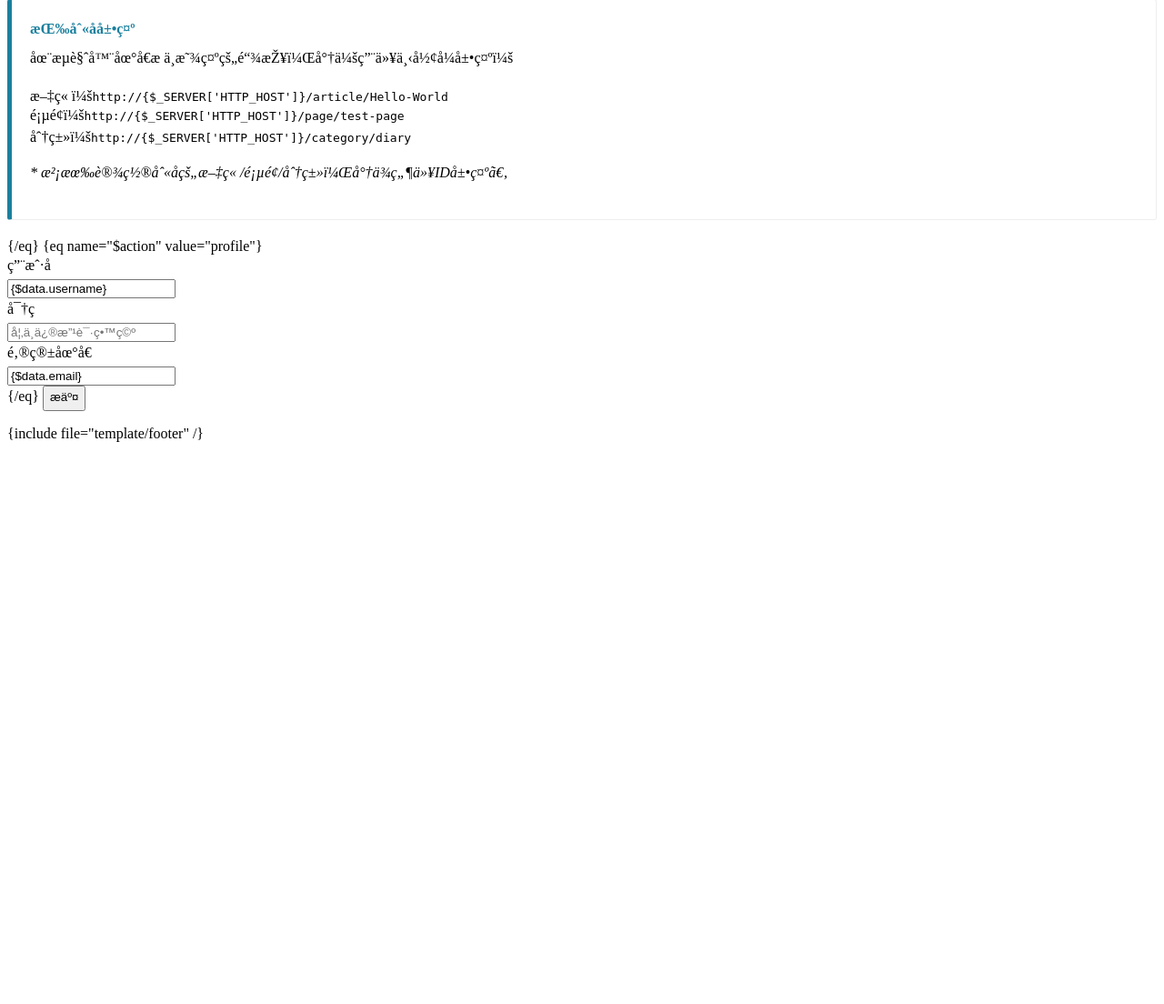
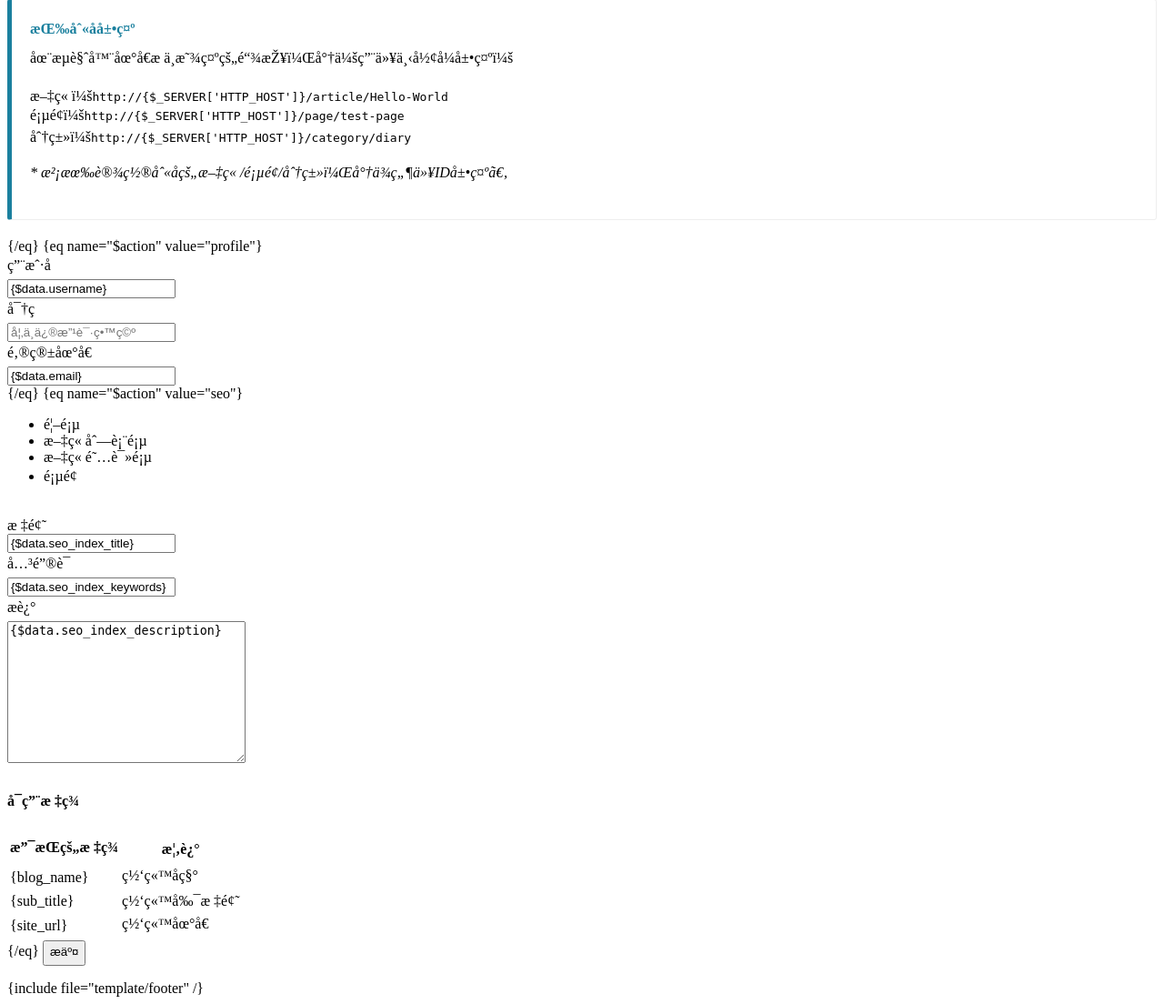
Before and after one commit to sinkey100/KurBlog, a PHP site: page /DbName/application/admin/view/setting/setting.html in a window 1280 px wide. Shown: the part 1466-2570 px from the top of the page at 91% size. Before the commit the page ends 1952 px from the top, so only its background shows below. Run offline with PHP 8.4, Linux system fonts and the light colour scheme.

Commit message:
Update V1.1 2018.12.02

```diff
--- a/application/admin/controller/Base.php
+++ b/application/admin/controller/Base.php
@@ -10,6 +10,7 @@ class Base extends Controller
 {
 
     public function _initialize() {
+        checkInstall();
         $flag = Session::get('member.uid');
         if (!$flag) {
             $this->redirect('/admin/login');
--- a/application/admin/controller/Index.php
+++ b/application/admin/controller/Index.php
@@ -26,7 +26,7 @@ class Index extends Base
         $dbVersion      = Db::query("SELECT VERSION()");
         $dbVersion      = $dbVersion[0]['VERSION()'];
         $system_data = [
-            'KurBlog'       => '1.0',
+            'KurBlog'       => config('kurblog.version'),
             'ThinkPHP'      => THINK_VERSION,
             'serverInfo'    => $serverInfo,
             'fileUpload'    => $fileUpload,
--- a/application/admin/view/article/index.html
+++ b/application/admin/view/article/index.html
@@ -18,7 +18,7 @@
         {volist name="article_list" id="vo"}
         <tr id="li_{$vo.id}">
             <td>{$vo.id}</td>
-            <td class="title"><a href="{:url('index/index/article',['param'=>$vo.id])}" target="_blank">{$vo.title}</a></td>
+            <td class="title"><a href="{:url('index/article/index',['param'=>$vo.id])}" target="_blank">{$vo.title}</a></td>
             <td class="category_id">{$category[$vo.category_id]}</td>
             <td class="comment-num">
                 {neq name="$vo.status" value="0"}
--- a/application/admin/view/menu/index.html
+++ b/application/admin/view/menu/index.html
@@ -27,6 +27,7 @@
                 <td class="title">{$vo.title}</td>
                 <td>{$vo.menu_type}</td>
                 <td class="value">{$vo.value}</td>
+                <td class="hidden class">{$vo.class}</td>
                 <td>
                     <div class="btn-group">
                         <button type="button" class="btn btn-sm btn-default dropdown-toggle" data-toggle="dropdown" aria-haspopup="true" aria-expanded="false">
@@ -79,6 +80,11 @@
                 <input type="text" class="form-control" id="value" name="value">
                 <p class="help-block">文章、页面、文章分类请输入对应ID，链接请输入URL地址。</p>
             </div>
+            <div class="form-group">
+                <label for="value">标识Class</label>
+                <input type="text" class="form-control" id="class" name="class">
+                <p class="help-block">用于主题中区分不同菜单，通常可以留空。</p>
+            </div>
             <button type="submit" class="submit btn btn-primary">提交</button>
             <div class="btn btn-default cancel">取消添加</div>
         </form>
--- a/application/admin/view/page/index.html
+++ b/application/admin/view/page/index.html
@@ -17,7 +17,7 @@
         {volist name="page_list" id="vo"}
         <tr id="li_{$vo.id}">
             <td>{$vo.id}</td>
-            <td class="title"><a href="{:url('index/index/page',['param'=>$vo.id])}" target="_blank">{$vo.title}</a></td>
+            <td class="title"><a href="{:url('index/page/index',['param'=>$vo.id])}" target="_blank">{$vo.title}</a></td>
             <td class="comment-num">{$commentNum[$vo.id]}</td>
             <td class="time">{$vo.create_time}</td>
             <td>
--- a/application/admin/view/setting/setting.html
+++ b/application/admin/view/setting/setting.html
@@ -232,6 +232,121 @@
             </div>
         </div>
         {/eq}
+        {eq name="$action" value="seo"}
+
+        <ul id="seo-tag-menu" class="nav nav-pills" role="tablist">
+            <li role="presentation" class="index active" data-id="index"><a>首页</a></li>
+            <li role="presentation" class="list" data-id="list"><a>文章列表页</a></li>
+            <li role="presentation" class="article" data-id="article"><a>文章阅读页</a></li>
+            <li role="presentation" class="page" data-id="page"><a>页面</a></li>
+        </ul>
+        <div class="form-seo" style="margin:30px 0;">
+            <!------------------  index -------------------------->
+            <div class="form-group index">
+                <label for="seo_index_title" class="col-sm-2 control-label">标题</label>
+                <div class="col-sm-10">
+                    <input type="text" class="form-control" name="seo_index_title"
+                           id="seo_index_title" value="{$data.seo_index_title}">
+                </div>
+            </div>
+            <div class="form-group index">
+                <label for="seo_index_keywords" class="col-sm-2 control-label">关键词</label>
+                <div class="col-sm-10">
+                    <input class="form-control" name="seo_index_keywords"
+                           id="seo_index_keywords" value="{$data.seo_index_keywords}">
+                </div>
+            </div>
+            <div class="form-group index">
+                <label for="seo_index_description" class="col-sm-2 control-label">描述</label>
+                <div class="col-sm-10">
+                    <textarea class="form-control" name="seo_index_description"
+                              id="seo_index_description" cols="30" rows="10">{$data.seo_index_description}</textarea>
+                </div>
+            </div>
+            <!------------------  list -------------------------->
+            <div class="form-group list" style="display:none">
+                <label for="seo_list_title" class="col-sm-2 control-label">标题</label>
+                <div class="col-sm-10">
+                    <input type="text" class="form-control" name="seo_list_title"
+                           id="seo_list_title" value="{$data.seo_list_title}">
+                </div>
+            </div>
+            <div class="form-group list" style="display:none">
+                <label for="seo_list_keywords" class="col-sm-2 control-label">关键词</label>
+                <div class="col-sm-10">
+                    <input class="form-control" name="seo_list_keywords"
+                           id="seo_list_keywords" value="{$data.seo_list_keywords}">
+                </div>
+            </div>
+            <div class="form-group list" style="display:none">
+                <label for="seo_list_description" class="col-sm-2 control-label">描述</label>
+                <div class="col-sm-10">
+                    <textarea class="form-control" name="seo_list_description"
+                              id="seo_list_description" cols="30" rows="10">{$data.seo_list_description}</textarea>
+                </div>
+            </div>
+            <!------------------  article -------------------------->
+            <div class="form-group article" style="display:none">
+                <label for="seo_article_title" class="col-sm-2 control-label">标题</label>
+                <div class="col-sm-10">
+                    <input type="text" class="form-control" name="seo_article_title"
+                           id="seo_article_title" value="{$data.seo_article_title}">
+                </div>
+            </div>
+            <div class="form-group article" style="display:none">
+                <label for="seo_article_keywords" class="col-sm-2 control-label">关键词</label>
+                <div class="col-sm-10">
+                    <input class="form-control" name="seo_article_keywords"
+                           id="seo_article_keywords" value="{$data.seo_article_keywords}">
+                </div>
+            </div>
+            <div class="form-group article" style="display:none">
+                <label for="seo_article_description" class="col-sm-2 control-label">描述</label>
+                <div class="col-sm-10">
+                    <textarea class="form-control" name="seo_article_description"
+                              id="seo_article_description" cols="30" rows="10">{$data.seo_article_description}</textarea>
+                </div>
+            </div>
+            <!------------------  page -------------------------->
+            <div class="form-group page" style="display:none">
+                <label for="seo_page_title" class="col-sm-2 control-label">标题</label>
+                <div class="col-sm-10">
+                    <input type="text" class="form-control" name="seo_page_title"
+                           id="seo_page_title" value="{$data.seo_page_title}">
+                </div>
+            </div>
+            <div class="form-group page" style="display:none">
+                <label for="seo_page_keywords" class="col-sm-2 control-label">关键词</label>
+                <div class="col-sm-10">
+                    <input class="form-control" name="seo_page_keywords"
+                           id="seo_page_keywords" value="{$data.seo_page_keywords}">
+                </div>
+            </div>
+            <div class="form-group page" style="display:none">
+                <label for="seo_page_description" class="col-sm-2 control-label">描述</label>
+                <div class="col-sm-10">
+                    <textarea class="form-control" name="seo_page_description"
+                              id="seo_page_description" cols="30" rows="10">{$data.seo_page_description}</textarea>
+                </div>
+            </div>
+        </div>
+        <h4 class="sub-header">可用标签</h4>
+
+        <table class="seo-tag-list table">
+            <thead><tr><th>支持的标签</th><th>概述</th></tr></thead>
+            <tbody>
+                <tr style="display:none" class="item article"><td>{title}</td><td>文章标题</td></tr>
+                <tr style="display:none" class="item page"><td>{title}</td><td>页面标题</td></tr>
+                <tr style="display:none" class="item article list"><td>{category_name}</td><td>分类名</td></tr>
+                <tr style="display:none" class="item list"><td>{page}</td><td>当前页数</td></tr>
+                <tr style="display:none" class="item article"><td>{description}</td><td>文章摘要</td></tr>
+                <tr style="display:none" class="item page"><td>{description}</td><td>页面摘要</td></tr>
+                <tr class="all"><td>{blog_name}</td><td>网站名称</td></tr>
+                <tr class="all"><td>{sub_title}</td><td>网站副标题</td></tr>
+                <tr class="all"><td>{site_url}</td><td>网站地址</td></tr>
+            </tbody>
+        </table>
+        {/eq}
         <button type="submit" class="btn btn-default">提交</button>
     </form>
     </div>
--- /dev/null
+++ b/application/extra/kurblog.php
@@ -0,0 +1,2 @@
+<?php
+return json_decode('{"version":"1.1","date":"20181202"}',true);
--- a/application/index/controller/Article.php
+++ b/application/index/controller/Article.php
@@ -35,7 +35,11 @@ class Article extends Base
             'value'     => $res['id'],
             'html'      => CommentModel::getComment('article',$res['id'],$this->_K['setting']['order_by_time'])
         ]);
-        $this->assign('title',$res['title']);
+        //SEO信息;
+        $this->seo_replace['{title}'] = $res['title'];
+        $this->seo_replace['{category_name}'] = $category['title'];
+        $this->seo_replace['{description}'] = $res['description'];
+        $this->setSeoData('article');
         return $this->view->fetch('/article');
     }
 
--- a/application/index/controller/Category.php
+++ b/application/index/controller/Category.php
@@ -21,7 +21,6 @@ class Category extends Base
             $path = url('index/index/index');
         } else {
             $category = CategoryModel::get(is_numeric($param) ? $param : ['slug' => $param]);
-            $this->assign('title',$category['title']);
             $where['category_id'] = $category['id'];
             $category = [$category];
             $path = url('index/category/index', ['param' => $param]);
@@ -36,6 +35,11 @@ class Category extends Base
         //数据加工
         $res = $this->processing($res,$category);
         $this->assign('data',$res);
+
+        //SEO信息;
+        $this->seo_replace['{category_name}'] = $category[0]['title'] ? : '';
+        $this->seo_replace['{page}'] = $page;
+        $this->setSeoData($param == NULL ? 'index' : 'list');
         return $this->view->fetch('/index');
     }
 }
--- a/public/static/admin/js/menu.js
+++ b/public/static/admin/js/menu.js
@@ -6,12 +6,14 @@ $(document).ready(function(){
         var id = $(this).data("id");
         var title = $("#li_"+id+" .title").html();
         var value = $("#li_"+id+" .value").html();
+        var _class = $("#li_"+id+" .class").html();
         var parent_id = $("#li_"+id).data('parent_id');
         var type    = $("#li_"+id).data('type');
         $("#title").val(title);
         $("#id").val(id);
         $("#parent_id").val(parent_id);
         $("#value").val(value);
+        $("#class").val(_class);
         $("#type-"+type).click();
         $(".cancel").css({"display":"inline-block"});
         $(".edit h2").html("修改菜单");
--- a/public/static/admin/js/setting.js
+++ b/public/static/admin/js/setting.js
@@ -18,5 +18,24 @@ $(document).ready(function(){
         }
     });
 
+    $("#seo-tag-menu li").click(function(){
+        var id = $(this).data('id');
+        $('#seo-tag-menu li').removeClass('active')
+        $('#seo-tag-menu .'+id).addClass('active')
+        $('.seo-tag-list .item').css({
+            'display' : 'none'
+        });
+        $('.form-seo .form-group').css({
+            'display' : 'none'
+        });
+        $(".seo-tag-list ."+id).css({
+            'display' : 'table-row'
+        });
+        $(".form-seo .form-group."+id).css({
+            'display' : 'block'
+        })
+
+    })
+
 
 });
```
Also changed, not shown: application/admin/controller/Menu.php (+4 -7 lines), application/admin/controller/Setting.php (+14 -1 lines), application/helper.php (+11 -0 lines), application/index/controller/Base.php (+27 -9 lines), application/index/controller/Page.php (+6 -1 lines), application/install/controller/Index.php (+7 -3 lines), application/install/extra/database.sql (+55 -42 lines), public/theme/default/header.php (+4 -4 lines).
